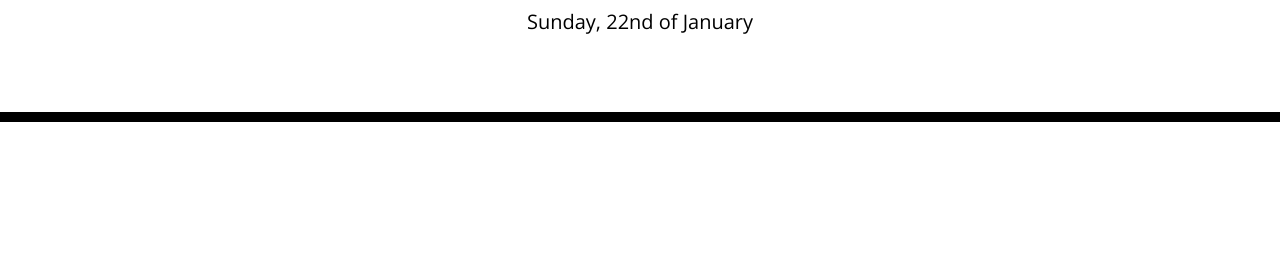
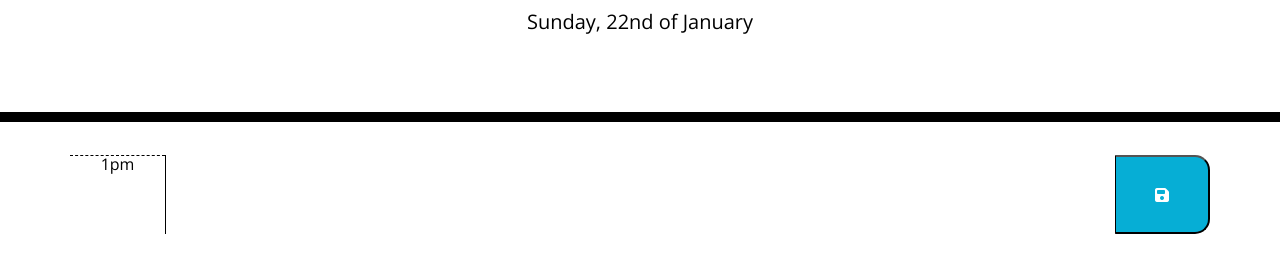
Before and after one commit to davidklmn/daily-planner-module7, a plain HTML site: page index.html in a window 1280 px wide. Shown: the part 182-454 px from the top of the page. Drawn offline with nearby package versions, Linux system fonts and the light colour scheme.

Commit message:
Added time row generation

```diff
--- a/assets/js/script.js
+++ b/assets/js/script.js
@@ -1,13 +1,39 @@
-// Display the current day at the top of the calendar when a user opens the planner.
+// ? Display the current day at the top of the calendar when a user opens the planner.
 let currentDate = moment().format("dddd, Do [of] MMMM");
 let dateDisplay = $("#currentDay");
 dateDisplay.append(currentDate);
-// Present timeblocks for standard business hours when the user scrolls down.
 
-// Color-code each timeblock based on past, present, and future when the timeblock is viewed.
+// ? Present timeblocks for standard business hours when the user scrolls down.
+let mainContainer = $(".container");
+let hoursRow = $("<div>");
+let hour = $("<p>");
+let textContainer = $("<textarea>");
+let saveButton = $("<button>");
+let saveIcon = $("<i>");
 
-// Allow a user to enter an event when they click a timeblock.
+// * Create 'row' container
+hoursRow.addClass("time-block row");
+mainContainer.append(hoursRow);
 
-// Save the event in local storage when the save button is clicked in that timeblock.
+// * Add hours
+hour.addClass("hour col-1");
+hour.text("1pm");
+hoursRow.append(hour);
 
-// Persist events between refreshes of a page.
+// * Add input textarea
+textContainer.addClass("textarea col-10");
+hoursRow.append(textContainer);
+
+// * Add button
+saveIcon.addClass("fa-solid fa-floppy-disk");
+saveButton.append(saveIcon);
+saveButton.addClass("saveBtn col-1");
+hoursRow.append(saveButton);
+
+// ? Color-code each timeblock based on past, present, and future when the timeblock is viewed.
+
+// ? Allow a user to enter an event when they click a timeblock.
+
+// ? Save the event in local storage when the save button is clicked in that timeblock.
+
+// ? Persist events between refreshes of a page.
--- a/index.html
+++ b/index.html
@@ -8,11 +8,13 @@
       rel="stylesheet"
       href="https://stackpath.bootstrapcdn.com/bootstrap/4.3.1/css/bootstrap.min.css"
     />
+
     <link
       rel="stylesheet"
-      href="https://use.fontawesome.com/releases/v5.8.1/css/all.css"
-      integrity="sha384-50oBUHEmvpQ+1lW4y57PTFmhCaXp0ML5d60M1M7uH2+nqUivzIebhndOJK28anvf"
+      href="https://cdnjs.cloudflare.com/ajax/libs/font-awesome/6.2.1/css/all.min.css"
+      integrity="sha512-MV7K8+y+gLIBoVD59lQIYicR65iaqukzvf/nwasF0nqhPay5w/9lJmVM2hMDcnK1OnMGCdVK+iQrJ7lzPJQd1w=="
       crossorigin="anonymous"
+      referrerpolicy="no-referrer"
     />
     <link
       href="https://fonts.googleapis.com/css?family=Open+Sans&display=swap"
```
Also changed, not shown: 2 other files.
